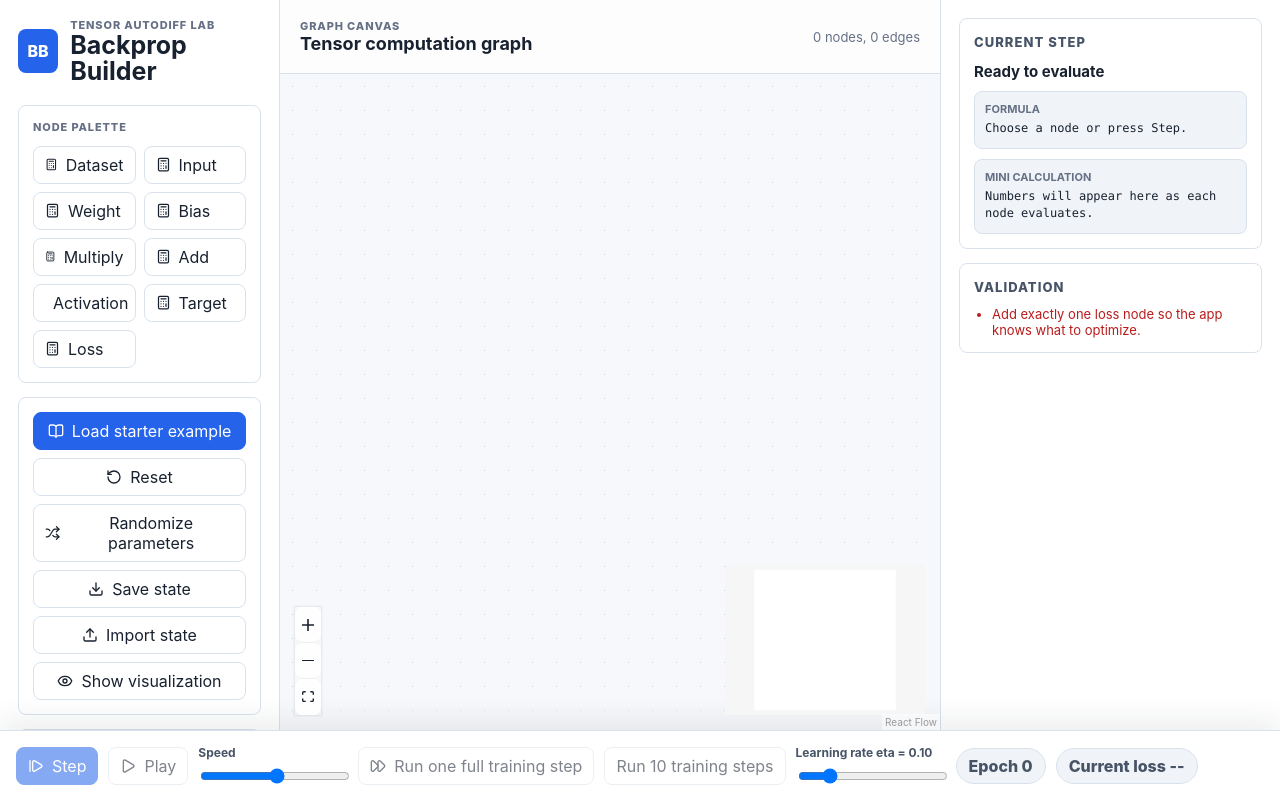
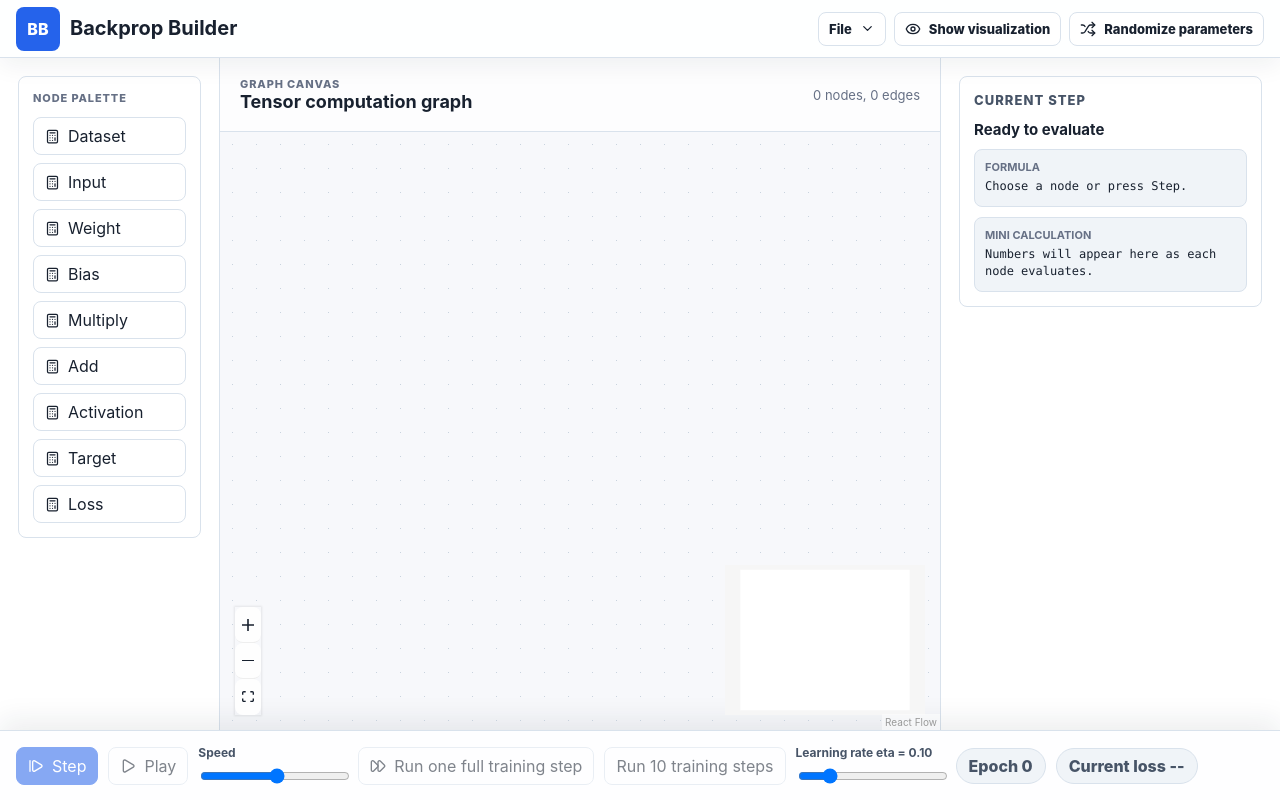
Before and after one commit to davbachman/BackpropBuilder, a React (Vite) app: page / in a window 1280 px wide. Built offline with nearby package versions, Linux system fonts and the light colour scheme.

Commit message:
Refine palette sidebar to a single column

```diff
--- a/src/App.css
+++ b/src/App.css
@@ -2,10 +2,90 @@
   height: 100vh;
   min-height: 0;
   display: grid;
-  grid-template-columns: 280px minmax(560px, 1fr) 340px;
-  grid-template-rows: minmax(0, 1fr) auto;
+  grid-template-columns: 220px minmax(560px, 1fr) 340px;
+  grid-template-rows: 58px minmax(0, 1fr) auto;
   background: var(--page-bg);
   overflow: hidden;
+}
+
+.top-bar {
+  grid-column: 1 / -1;
+  min-width: 0;
+  display: flex;
+  align-items: center;
+  justify-content: space-between;
+  gap: 16px;
+  border-bottom: 1px solid var(--border);
+  padding: 8px 16px;
+  background: rgba(255, 255, 255, 0.94);
+  box-shadow: 0 8px 24px rgba(24, 33, 47, 0.06);
+  z-index: 30;
+}
+
+.top-brand {
+  min-width: 0;
+  display: flex;
+  align-items: center;
+  gap: 10px;
+}
+
+.top-brand h1 {
+  font-size: 20px;
+  white-space: nowrap;
+}
+
+.top-actions {
+  min-width: 0;
+  display: flex;
+  align-items: center;
+  justify-content: flex-end;
+  gap: 8px;
+}
+
+.topbar-button {
+  min-height: 34px;
+  padding: 7px 10px;
+  font-size: 13px;
+  font-weight: 800;
+  white-space: nowrap;
+}
+
+.file-menu {
+  position: relative;
+}
+
+.file-menu-panel {
+  position: absolute;
+  top: calc(100% + 7px);
+  left: 0;
+  z-index: 40;
+  width: 190px;
+  display: grid;
+  gap: 4px;
+  border: 1px solid var(--border);
+  border-radius: 8px;
+  padding: 6px;
+  background: var(--panel-bg);
+  box-shadow: var(--shadow);
+}
+
+.file-menu-panel button {
+  min-height: 34px;
+  justify-content: flex-start;
+  border-color: transparent;
+  padding: 7px 9px;
+  font-size: 13px;
+  font-weight: 800;
+}
+
+.file-menu-panel button:hover {
+  background: var(--accent-soft);
+}
+
+.import-error {
+  color: var(--loss);
+  font-size: 12px;
+  font-weight: 800;
 }
 
 .left-panel,
@@ -65,7 +145,7 @@
 
 .palette-grid {
   display: grid;
-  grid-template-columns: 1fr 1fr;
+  grid-template-columns: 1fr;
   gap: 8px;
   margin-top: 12px;
 }
@@ -710,7 +790,7 @@
 
 @media (max-width: 1250px) {
   .app-shell {
-    grid-template-columns: 250px minmax(520px, 1fr) 310px;
+    grid-template-columns: 220px minmax(520px, 1fr) 310px;
   }
 
   .control-bar {
--- a/src/App.tsx
+++ b/src/App.tsx
@@ -2,6 +2,7 @@ import '@xyflow/react/dist/style.css'
 import {
   BookOpen,
   Calculator,
+  ChevronDown,
   Download,
   FastForward,
   Eye,
@@ -72,6 +73,9 @@ const DEFAULT_PLAY_DELAY_MS = 900
 const DEFAULT_SPEED_SLIDER_VALUE = MIN_PLAY_DELAY_MS + MAX_PLAY_DELAY_MS - DEFAULT_PLAY_DELAY_MS
 const HISTORY_LIMIT = 100
 const PASTE_OFFSET_STEP = 36
+const SHOW_MATH_LAYER = true
+const SHOW_GRADIENT_LAYER = true
+const SHOW_CODE_LAYER = false
 
 interface HistorySnapshot {
   graph: GraphModel
@@ -99,10 +103,8 @@ function App(): ReactElement {
   const [phase, setPhase] = useState<GraphPhase>('edit')
   const [traceSteps, setTraceSteps] = useState<EvaluationTraceStep[]>([])
   const [traceIndex, setTraceIndex] = useState(0)
-  const [showMath, setShowMath] = useState(true)
-  const [showGradient, setShowGradient] = useState(true)
-  const [showCode, setShowCode] = useState(false)
   const [showVisualization, setShowVisualization] = useState(false)
+  const [isFileMenuOpen, setIsFileMenuOpen] = useState(false)
   const [isPlaying, setIsPlaying] = useState(false)
   const [speedSliderValue, setSpeedSliderValue] = useState(DEFAULT_SPEED_SLIDER_VALUE)
   const [epoch, setEpoch] = useState(0)
@@ -544,9 +546,9 @@ function App(): ReactElement {
         epoch,
         currentLoss,
         display: {
-          showMath,
-          showGradient,
-          showCode,
+          showMath: SHOW_MATH_LAYER,
+          showGradient: SHOW_GRADIENT_LAYER,
+          showCode: SHOW_CODE_LAYER,
           showVisualization,
         },
       }),
@@ -556,6 +558,11 @@ function App(): ReactElement {
   const chooseProjectStateFile = () => {
     setImportError(undefined)
     importInputRef.current?.click()
+  }
+
+  const runFileMenuAction = (action: () => void) => {
+    setIsFileMenuOpen(false)
+    action()
   }
 
   const importProjectState = async (event: ChangeEvent<HTMLInputElement>) => {
@@ -581,9 +588,6 @@ function App(): ReactElement {
     setTraceIndex(nextState.traceIndex)
     setEpoch(nextState.epoch)
     setCurrentLoss(nextState.currentLoss)
-    setShowMath(nextState.display.showMath)
-    setShowGradient(nextState.display.showGradient)
-    setShowCode(nextState.display.showCode)
     setShowVisualization(nextState.display.showVisualization)
     setPendingNodeType(undefined)
     setIsPlaying(false)
@@ -592,15 +596,71 @@ function App(): ReactElement {
 
   return (
     <main className="app-shell">
-      <aside className="left-panel">
-        <div className="brand">
+      <header className="top-bar">
+        <div className="top-brand">
           <div className="brand-mark">BB</div>
-          <div>
-            <p className="eyebrow">Tensor autodiff lab</p>
-            <h1>Backprop Builder</h1>
-          </div>
+          <h1>Backprop Builder</h1>
         </div>
 
+        <div className="top-actions">
+          <div className="file-menu">
+            <button
+              type="button"
+              className="topbar-button"
+              aria-haspopup="menu"
+              aria-expanded={isFileMenuOpen}
+              onClick={() => setIsFileMenuOpen((open) => !open)}
+            >
+              File
+              <ChevronDown size={15} />
+            </button>
+            {isFileMenuOpen ? (
+              <div className="file-menu-panel" role="menu" aria-label="File">
+                <button type="button" role="menuitem" onClick={() => runFileMenuAction(() => loadGraph(createEmptyGraph()))}>
+                  <RotateCcw size={15} />
+                  New
+                </button>
+                <button type="button" role="menuitem" onClick={() => runFileMenuAction(saveProjectState)}>
+                  <Download size={15} />
+                  Save
+                </button>
+                <button type="button" role="menuitem" onClick={() => runFileMenuAction(chooseProjectStateFile)}>
+                  <Upload size={15} />
+                  Import
+                </button>
+                <button type="button" role="menuitem" onClick={() => runFileMenuAction(() => loadGraph(createStarterGraph()))}>
+                  <BookOpen size={15} />
+                  Starter
+                </button>
+              </div>
+            ) : null}
+          </div>
+          <button
+            type="button"
+            className={showVisualization ? 'topbar-button panel-toggle-button is-active' : 'topbar-button panel-toggle-button'}
+            aria-pressed={showVisualization}
+            onClick={() => setShowVisualization((visible) => !visible)}
+          >
+            <Eye size={16} />
+            {showVisualization ? 'Hide visualization' : 'Show visualization'}
+          </button>
+          <button type="button" className="topbar-button" onClick={randomizeParameters}>
+            <Shuffle size={16} />
+            Randomize parameters
+          </button>
+          <input
+            ref={importInputRef}
+            type="file"
+            accept="application/json,.json"
+            aria-label="Import state file"
+            style={{ display: 'none' }}
+            onChange={importProjectState}
+          />
+          {importError ? <p className="import-error" role="alert">{importError}</p> : null}
+        </div>
+      </header>
+
+      <aside className="left-panel">
         <section className="panel-section">
           <p className="eyebrow">Node palette</p>
           <div className="palette-grid">
@@ -621,63 +681,6 @@ function App(): ReactElement {
             <p className="placement-hint">Click the graph canvas to place {labelForType(pendingNodeType)}.</p>
           ) : null}
         </section>
-
-        <section className="panel-section action-stack">
-          <button type="button" className="primary-button" onClick={() => loadGraph(createStarterGraph())}>
-            <BookOpen size={16} />
-            Load starter example
-          </button>
-          <button type="button" onClick={() => loadGraph(createEmptyGraph())}>
-            <RotateCcw size={16} />
-            Reset
-          </button>
-          <button type="button" onClick={randomizeParameters}>
-            <Shuffle size={16} />
-            Randomize parameters
-          </button>
-          <button type="button" onClick={saveProjectState}>
-            <Download size={16} />
-            Save state
-          </button>
-          <button type="button" onClick={chooseProjectStateFile}>
-            <Upload size={16} />
-            Import state
-          </button>
-          <input
-            ref={importInputRef}
-            type="file"
-            accept="application/json,.json"
-            aria-label="Import state file"
-            style={{ display: 'none' }}
-            onChange={importProjectState}
-          />
-          {importError ? <p className="import-error" role="alert">{importError}</p> : null}
-          <button
-            type="button"
-            className={showVisualization ? 'panel-toggle-button is-active' : 'panel-toggle-button'}
-            aria-pressed={showVisualization}
-            onClick={() => setShowVisualization((visible) => !visible)}
-          >
-            <Eye size={16} />
-            {showVisualization ? 'Hide visualization' : 'Show visualization'}
-          </button>
-        </section>
-
-        <section className="panel-section toggle-stack">
-          <label>
-            <input type="checkbox" checked={showMath} onChange={(event) => setShowMath(event.target.checked)} />
-            Show math layer
-          </label>
-          <label>
-            <input type="checkbox" checked={showGradient} onChange={(event) => setShowGradient(event.target.checked)} />
-            Show gradient layer
-          </label>
-          <label>
-            <input type="checkbox" checked={showCode} onChange={(event) => setShowCode(event.target.checked)} />
-            Show code layer
-          </label>
-        </section>
-
       </aside>
 
       <GraphCanvas
@@ -686,8 +689,8 @@ function App(): ReactElement {
         activeStep={activeStep}
         selectedNodeIds={selectedNodeIds}
         selectedGroupId={selectedGroupId}
-        showMath={showMath}
-        showGradient={showGradient}
+        showMath={SHOW_MATH_LAYER}
+        showGradient={SHOW_GRADIENT_LAYER}
         phase={phase}
         pendingNodeType={pendingNodeType}
         onGraphChange={applyGraphChange}
@@ -717,24 +720,6 @@ function App(): ReactElement {
             <strong>Mini calculation</strong>
             <span>{activeStep?.calculation ?? 'Numbers will appear here as each node evaluates.'}</span>
           </div>
-          {showCode ? (
-            <pre className="code-layer">
-              {(activeStep?.pseudocode ?? starterPseudocode()).join('\n')}
-            </pre>
-          ) : null}
-        </section>
-
-        <section className="inspector-card">
-          <p className="eyebrow">Validation</p>
-          {validationIssues.length === 0 ? (
-            <p className="valid-message">Graph is ready for a full forward and backward pass.</p>
-          ) : (
-            <ul className="issue-list">
-              {validationIssues.slice(0, 5).map((issue, index) => (
-                <li key={`${issue.code}-${issue.nodeId ?? issue.edgeId ?? 'graph'}-${index}`}>{issue.message}</li>
-              ))}
-            </ul>
-          )}
         </section>
 
       </aside>
@@ -807,18 +792,6 @@ function idPrefixForType(type: NodeType): string {
   return type
 }
 
-function starterPseudocode(): string[] {
-  return [
-    'z = x * w',
-    'a = z + b',
-    'pred = sigmoid(a)',
-    'loss = 0.5 * (pred - y)**2',
-    'loss.backward()',
-    'w -= lr * w.grad',
-    'b -= lr * b.grad',
-  ]
-}
-
 function cloneParameterValueMap(values: Record<string, TensorValue>): Record<string, TensorValue> {
   return Object.fromEntries(Object.entries(values).map(([label, value]) => [label, cloneTensor(value)]))
 }
```
Also changed, not shown: 2 other files (tests, documents, lock files or other folders).
